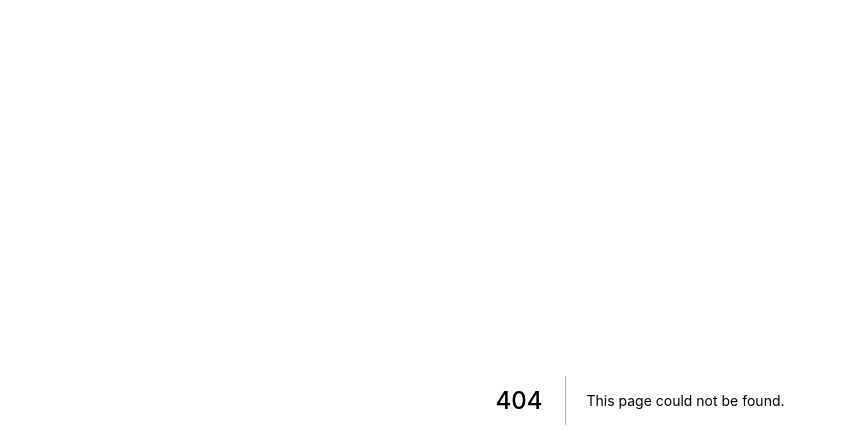
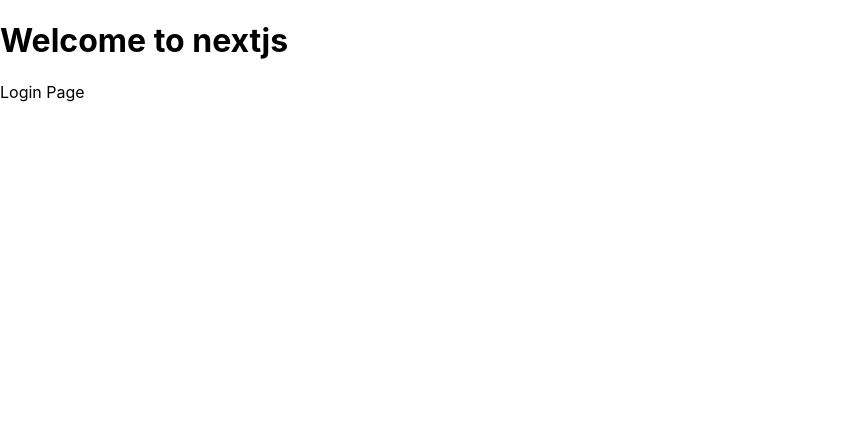
Before and after one commit to DeepthiPolsani/Nextjs, a Next.js app: page / in a window 1280 px wide. Before the commit this address had no page. Shown: the top 448 px of the page, without its empty margins (0-846 px from the left). Built offline with nearby package versions, Linux system fonts and the light colour scheme; no server answers.

Commit message:
moved the pages and style folder to src

```diff
--- a/package.json
+++ b/package.json
@@ -7,7 +7,7 @@
     "dev": "next dev",
     "build": "next build",
     "start": "next start",
-    "format": "prettier --write \"pages/**/*.{ts,tsx,json,css,scss}\" \"styles/**/*.{css,scss}\"",
+    "format": "prettier --write \"src/pages/**/*.{ts,tsx,json,css,scss}\" \"src/styles/**/*.{css,scss}\"",
     "lint": "eslint . --ext js,jsx,mjs,ts,tsx ",
     "lint:fix": "eslint . --ext js,jsx,mjs,ts,tsx --fix",
     "lint:quiet": "eslint . --ext js,jsx,mjs,ts,tsx --quiet",
--- /dev/null
+++ b/src/pages/_app.tsx
@@ -0,0 +1,17 @@
+import "../styles/globals.css";
+import type { AppProps } from "next/app";
+import { Provider } from "react-redux";
+import Authguard from "../components/auth-guard/AuthGuard";
+import store from "../store";
+
+function MyApp({ Component, pageProps }: AppProps) {
+  return (
+    <Provider store={store}>
+      <Authguard>
+        <Component {...pageProps} />
+      </Authguard>
+    </Provider>
+  );
+}
+
+export default MyApp;
--- /dev/null
+++ b/src/pages/index.tsx
@@ -0,0 +1,20 @@
+import type { NextPage } from "next";
+import Link from "next/link";
+import { useAppSelector } from "../store/hooks";
+
+const Home: NextPage = () => {
+  const userData = useAppSelector((root) => root.login);
+
+  return (
+    <>
+      <h1>Welcome to nextjs</h1>
+      {userData.data ? (
+        <Link href="/profile">Profile Page</Link>
+      ) : (
+        <Link href="/login">Login Page</Link>
+      )}
+    </>
+  );
+};
+
+export default Home;
```
